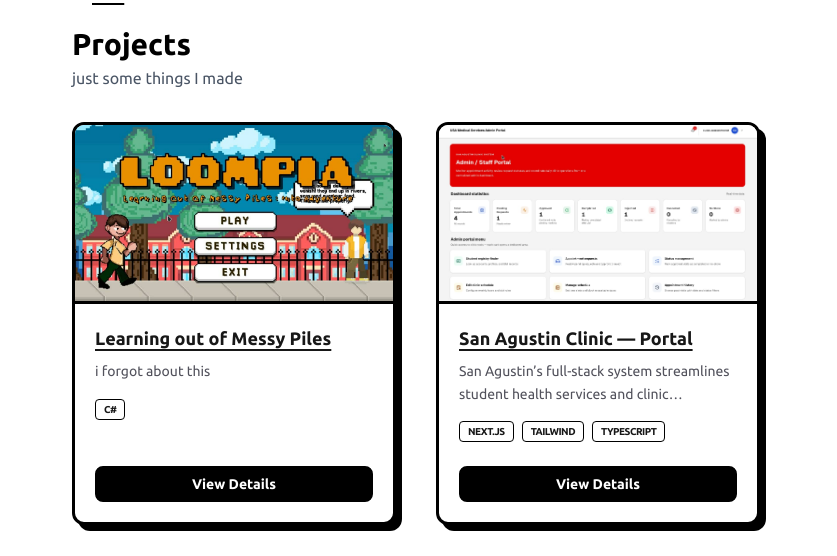
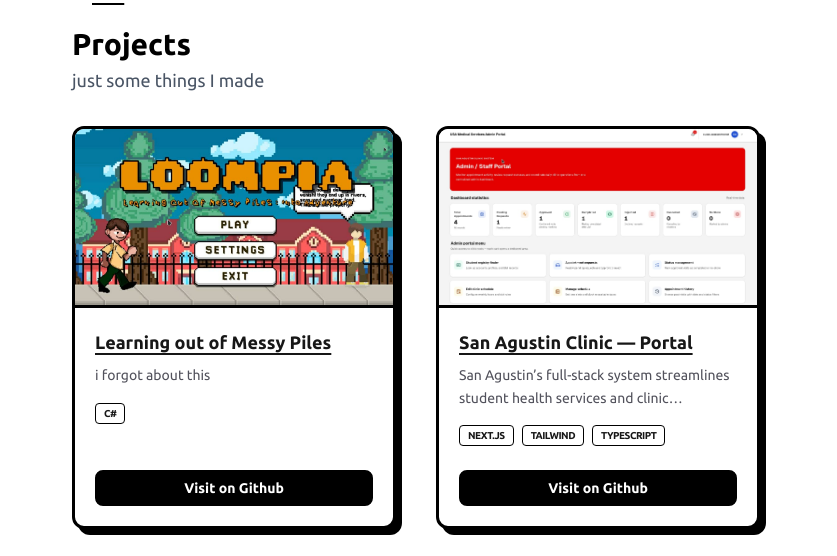
Before and after one commit to ekoubuyoi/ekoubu, a Next.js app: page /projects in a window 1280 px wide. Shown: the part 168-724 px from the top of the page, without its empty margins (224-1061 px from the left). Built offline with nearby package versions, Linux system fonts and the light colour scheme.

Commit message:
fixed font size on blog

```diff
--- a/src/app/blogs/[id]/page.tsx
+++ b/src/app/blogs/[id]/page.tsx
@@ -46,12 +46,12 @@ export default async function BlogDetailPage({ params }: { params: Promise<{ id:
                             h1: ({ children }) => <h1 className="text-3xl font-bold mb-6 border-b-4 border-black pb-2">{children}</h1>,
                             h2: ({ children }) => <h2 className="text-2xl font-bold mt-10 mb-4 bg-black text-white px-4 py-1 inline-block">{children}</h2>,
                             h3: ({ children }) => <h3 className="text-xl font-bold mt-8 mb-3 underline decoration-4 underline-offset-4">{children}</h3>,
-                            p: ({ children }) => <p className="text-lg text-zinc-800 leading-relaxed mb-6">{children}</p>,
+                            p: ({ children }) => <p className="text-base sm:text-lg text-zinc-800 leading-relaxed mb-6">{children}</p>,
                             ul: ({ children }) => <ul className="list-none space-y-2 mb-6 ml-4">{children}</ul>,
                             li: ({ children }) => (
                                 <li className="flex items-start">
                                     <span className="mr-2 mt-1.5 h-3 w-3 border-2 border-black bg-black shrink-0" />
-                                    <span className="text-lg text-zinc-800">{children}</span>
+                                    <span className="text-base sm:text-lg text-zinc-800">{children}</span>
                                 </li>
                             ),
                             code: ({ children }) => (
--- a/src/app/blogs/page.tsx
+++ b/src/app/blogs/page.tsx
@@ -12,7 +12,7 @@ export default function BlogsPage() {
                 <h1 className="text-xl sm:text-3xl font-bold text-black">
                     Blogs
                 </h1>
-                <p className="mt-1 text-sm sm:text-base text-gray-600">
+                <p className="mt-1 text-base sm:text-lg text-gray-600">
                     just some things I wrote
                 </p>
 
--- a/src/app/layout.tsx
+++ b/src/app/layout.tsx
@@ -26,7 +26,7 @@ export default function RootLayout({
     >
       <body className="min-h-full flex flex-col bg-zinc-50">
         <Navbar />
-        <main className="sm:border-none border-r-[4px] border-b-[4px] border-l-[4px] ">{children}</main>
+        <main className="">{children}</main>
       </body>
     </html>
   );
--- a/src/app/page.tsx
+++ b/src/app/page.tsx
@@ -28,7 +28,7 @@ export default function Home() {
           <h1 className="text-xl underline decoration-2 underline-offset-5 sm:text-2xl font-bold text-black">
             Ekoubuyoi
           </h1>
-          <p className="text-sm mt-1 sm:text-base text-gray-600">
+          <p className="text-base mt-1 sm:text-lg text-gray-600">
             Developer
           </p>
         </div>
--- a/src/app/projects/[slug/]/page.tsx
+++ b/src/app/projects/[slug/]/page.tsx
@@ -27,7 +27,7 @@ export default async function ProjectDetailPage({ params }: { params: { slug: st
       </div>
       <div className="prose prose-neutral max-w-none">
         <h2 className="text-2xl font-semibold mb-4">About this project</h2>
-        <p className="text-lg leading-relaxed text-muted-foreground">
+        <p className="text-base sm:text-lg leading-relaxed text-muted-foreground">
           {project.description}
         </p>
         {/* Add more detailed content here */}
--- a/src/app/projects/page.tsx
+++ b/src/app/projects/page.tsx
@@ -12,7 +12,7 @@ export default function ProjectsPage() {
         <h1 className="text-xl sm:text-3xl font-bold text-black">
           Projects
         </h1>
-        <p className="mt-1 text-sm sm:text-base text-gray-600">
+        <p className="mt-1 text-base sm:text-lg text-gray-600">
           just some things I made
         </p>
       </div>
@@ -44,14 +44,12 @@ export default function ProjectsPage() {
                 ))}
               </div>
 
-              <div className="mt-auto">
-                <Link
-                  href={`/projects/${project.slug}`}
-                  className="inline-flex items-center justify-center font-bold border-2 border-black rounded-lg transition-colors bg-black text-white hover:bg-white hover:text-black h-9 px-4 py-2 w-full text-sm"
-                >
-                  View Details
-                </Link>
-              </div>
+              <a
+                href={project.github}
+                target="_blank"
+                rel="noopener noreferrer"
+                className="mt-auto inline-flex items-center justify-center font-bold border-2 border-black rounded-lg transition-colors bg-black text-white hover:bg-white hover:text-black h-9 px-4 py-2 w-full text-sm"
+              >Visit on Github</a>
             </div>
           </div>
         ))}
```
